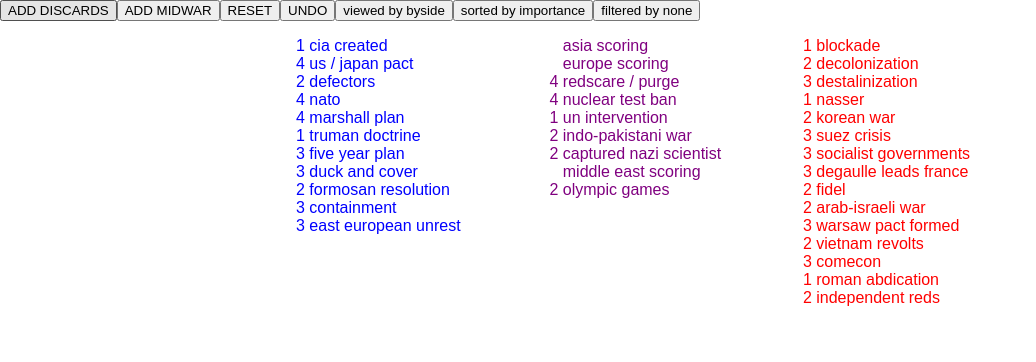
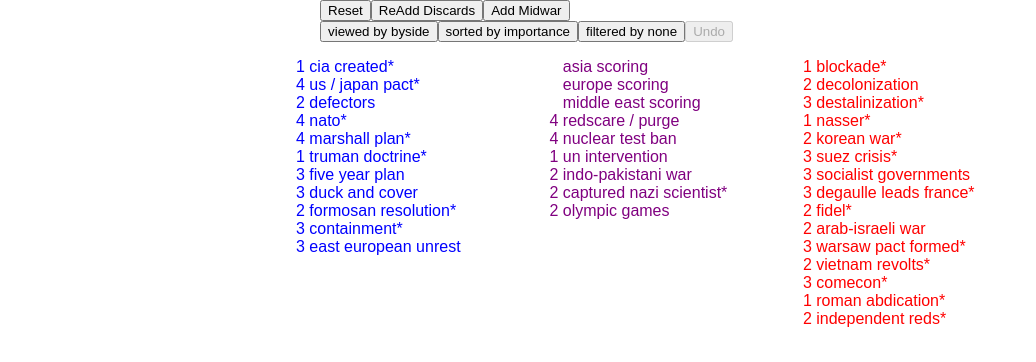
Before and after one commit to mindreader/twilight-struggle-counter, a React (Create React App) app: page / in a window 1280 px wide. Shown: the top 362 px of the page, without its empty margins (0-1036 px from the left). Built offline with nearby package versions, Linux system fonts and the light colour scheme.

Commit message:
Changes to css, added non scoring card filter.

```diff
--- a/src/App.css
+++ b/src/App.css
@@ -40,5 +40,20 @@
 
 .left, .right, .middle {
   float: left;
+}
+.cardCol {
   width: 33%;
 }
+
+.center {
+  margin-left: auto;
+  margin-right: auto;
+}
+
+.buttons {
+  width: 50%;
+}
+
+.hidden {
+  display: none;
+}
--- a/src/App.js
+++ b/src/App.js
@@ -40,6 +40,7 @@ class Card extends Component {
       >
         {this.props.ops == null ? "\u00A0\u00A0" : this.props.ops}{" "}
         {this.props.name}
+        {this.props.event ? "*" : ""}
       </li>
     );
   }
@@ -132,13 +133,15 @@ class App extends Component {
     });
   }
 
+  nextPhaseVisibility = () => this.state.data.get("phase") !== 3;
+
   // TODO hide in late war
   nextPhaseLabel = () => {
     switch (this.state.data.get("phase")) {
       case 1:
-        return "ADD MIDWAR";
+        return "Add Midwar";
       case 2:
-        return "ADD LATE WAR";
+        return "Add Late War";
       default:
         return "TODO";
     }
@@ -161,8 +164,8 @@ class App extends Component {
     // TODO filter by affects region
     this.filters = {
       none: "scoring",
-      scoring: "highpriority",
-      highpriority: "2ops",
+      scoring: "nonscoring",
+      nonscoring: "2ops",
       "2ops": "3ops",
       "3ops": "4ops",
       "4ops": "none"
@@ -188,15 +191,11 @@ class App extends Component {
           case "none":
             return 0;
           case "ops":
-            return c.get("ops") ? Cards.maxImportance + 1 - c.get("ops") : 0;
+            return c.get("ops") ? 5 - c.get("ops") : 0;
           case "name":
             return c.get("name");
           case "importance":
-            return (
-              100 -
-              10 * c.get("importance") +
-              (c.get("ops") ? 5 - c.get("ops") : 0)
-            ); // TODO this formula looks wrong to me
+            return Cards.cardRanking().size - c.get("importance");
 
           default:
             return c.get("name");
@@ -206,14 +205,14 @@ class App extends Component {
         switch (this.state.data.get("filterBy")) {
           case "scoring":
             return c.get("scoringcard");
+          case "nonscoring":
+            return !c.get("scoringcard");
           case "2ops":
             return c.get("ops") >= 2;
           case "3ops":
             return c.get("ops") >= 3;
           case "4ops":
             return c.get("ops") >= 4;
-          case "highpriority":
-            return c.get("importance") > 6;
           default:
             return true;
         }
@@ -243,6 +242,7 @@ class App extends Component {
             id={k}
             side={c.get("side")}
             ops={c.get("ops")}
+            event={c.get("event")}
             name={c.get("name")}
             presence={this.state.data.getIn(["cardStates", k, "presence"])}
             onClick={this.cardClicked}
@@ -255,14 +255,14 @@ class App extends Component {
     let late = f(c => c.get("late"));
 
     return (
-      <div>
-        <div class="left">
+      <div className="bywar">
+        <div className={["left", "cardCol"].join(" ")}>
           <ul>{late}</ul>
         </div>
-        <div class="middle">
+        <div className={["middle", "cardCol"].join(" ")}>
           <ul>{mid}</ul>
         </div>
-        <div class="right">
+        <div className={["right", "cardCol"].join(" ")}>
           <ul>{early}</ul>
         </div>
       </div>
@@ -277,6 +277,7 @@ class App extends Component {
           id={k}
           side={c.get("side")}
           ops={c.get("ops")}
+          event={c.get("event")}
           name={c.get("name")}
           presence={this.state.data.getIn(["cardStates", k, "presence"])}
           onClick={this.cardClicked}
@@ -285,7 +286,7 @@ class App extends Component {
       .toList();
     return (
       <div>
-        <div>
+        <div className={["center", "cardCol"].join(" ")}>
           <ul>{cards}</ul>
         </div>
       </div>
@@ -301,6 +302,7 @@ class App extends Component {
           id={k}
           side={c.get("side")}
           ops={c.get("ops")}
+          event={c.get("event")}
           name={c.get("name")}
           presence={this.state.data.getIn(["cardStates", k, "presence"])}
           onClick={this.cardClicked}
@@ -309,7 +311,7 @@ class App extends Component {
       .toList();
     return (
       <div>
-        <div>
+        <div className={["center", "cardCol"].join(" ")}>
           <ul>{cards}</ul>
         </div>
       </div>
@@ -327,6 +329,7 @@ class App extends Component {
             id={k}
             side={c.get("side")}
             ops={c.get("ops")}
+            event={c.get("event")}
             name={c.get("name")}
             presence={this.state.data.getIn(["cardStates", k, "presence"])}
             onClick={this.cardClicked}
@@ -340,13 +343,13 @@ class App extends Component {
 
     return (
       <div className="byside">
-        <div className="left">
+        <div className={["left", "cardCol"].join(" ")}>
           <ul>{us}</ul>
         </div>
-        <div className="middle">
+        <div className={["middle", "cardCol"].join(" ")}>
           <ul>{neutral}</ul>
         </div>
-        <div className="right">
+        <div className={["right", "cardCol"].join(" ")}>
           <ul>{ussr}</ul>
         </div>
       </div>
@@ -375,12 +378,17 @@ class App extends Component {
 
     return (
       <div className="App">
-        <button onClick={() => this.addDiscards()}>ADD DISCARDS</button>
-        <button onClick={() => this.changePhase()}>
+        <div className={["center", "buttons"].join(" ")}>
+          <button onClick={() => this.reset()}>Reset</button>
+          <button onClick={() => this.addDiscards()}>ReAdd Discards</button>
+          <button
+            className={this.nextPhaseVisibility() ? [] : ["hidden"]}
+            onClick={() => this.changePhase()}
+          >
             {this.nextPhaseLabel()}
           </button>
-        <button onClick={() => this.reset()}>RESET</button>
-        <button onClick={() => this.undo()}>UNDO</button>
+        </div>
+        <div className={["center", "buttons"].join(" ")}>
           <button onClick={() => this.changeView()}>
             viewed by {this.state.data.get("viewBy")}
           </button>
@@ -390,6 +398,13 @@ class App extends Component {
           <button onClick={() => this.changeFilter()}>
             filtered by {this.state.data.get("filterBy")}
           </button>
+          <button
+            disabled={!this.state.data.get("lastState")}
+            onClick={() => this.undo()}
+          >
+            Undo
+          </button>
+        </div>
         {content}
       </div>
     );
--- a/src/Cards.js
+++ b/src/Cards.js
@@ -56,7 +56,7 @@ class Cards {
       olymp: Map({
         name: "olympic games",
         early: true,
-        event: true,
+        event: false,
         side: "neutral",
         ops: 2
       }),
@@ -848,6 +848,7 @@ class Cards {
       "japan",
       "block",
       "rsp",
+      "mes",
       "eu",
       "asia",
       "lone",
@@ -864,7 +865,5 @@ class Cards {
       ],
       [1, Cards.cards()]
     )[1];
-
-  static maxImportance = 6;
 }
 export default Cards;
```
Lines whose indentation alone changed are shown as unchanged.
